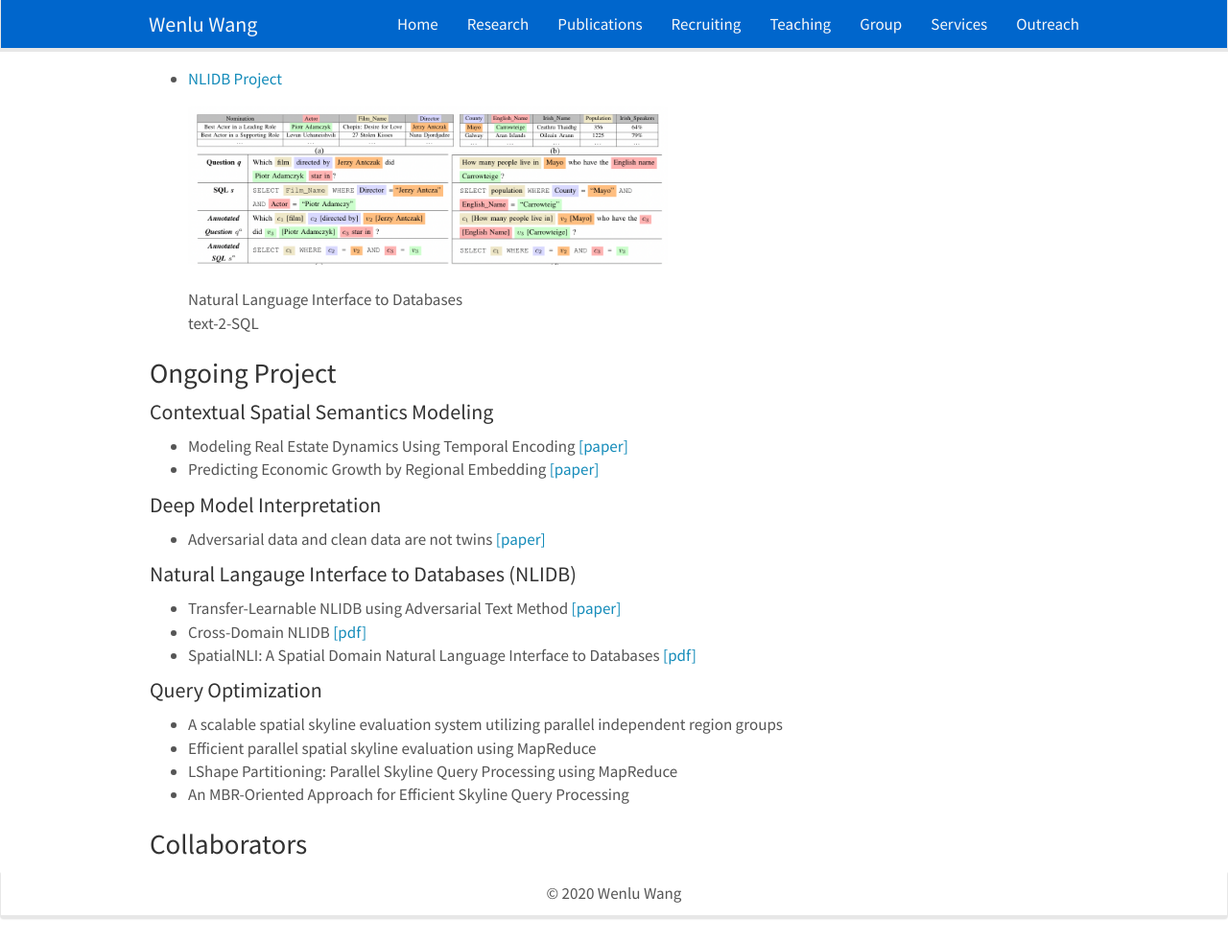
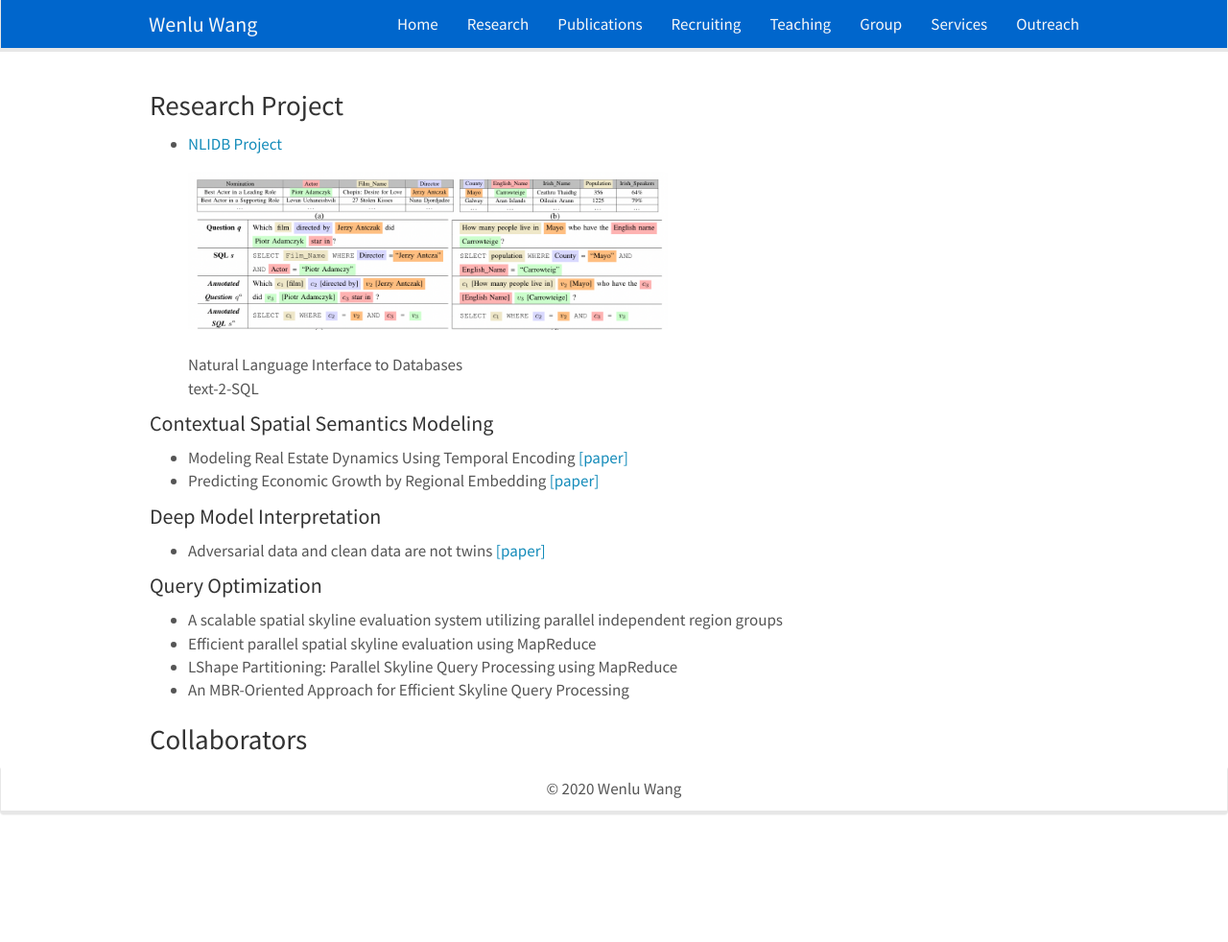
Before and after one commit to WENLU-W/WENLU-W.github.io, a Jekyll site: the page built from docs/_pages/research.md, in a window 1280 px wide and 982 px high. Shown: the whole window at 96% size. Built offline with Jekyll 4.4.1, drawn with Linux system fonts in a browser that asks for light colours; nearby versions of some CDN libraries.

Commit message:
Update research.md

```diff
--- a/docs/_pages/research.md
+++ b/docs/_pages/research.md
@@ -5,6 +5,8 @@ excerpt: "Wenlu Wang -- Research"
 sitemap: false
 permalink: /research/
 ---
+
+### Research Project
 
 <ul>
   {% for post in site.posts %}
@@ -15,8 +17,6 @@ permalink: /research/
   {% endfor %}
 </ul>
 
-### Ongoing Project
-
 #### Contextual Spatial Semantics Modeling
 
 - Modeling Real Estate Dynamics Using Temporal Encoding <a href="">[paper]</a>
@@ -24,11 +24,6 @@ permalink: /research/
 
 #### Deep Model Interpretation
 - Adversarial data and clean data are not twins <a href="https://arxiv.org/pdf/1704.04960.pdf">[paper]</a>
-
-#### Natural Langauge Interface to Databases (NLIDB)
-- Transfer-Learnable NLIDB using Adversarial Text Method <a href="https://ieeexplore.ieee.org/abstract/document/9101534">[paper]</a>
-- Cross-Domain NLIDB <a href="http://ceur-ws.org/Vol-2399/paper14.pdf">[pdf]</a>
-- SpatialNLI: A Spatial Domain Natural Language Interface to Databases <a href="https://arxiv.org/abs/1908.10917">[pdf]</a>
 
 #### Query Optimization
 - A scalable spatial skyline evaluation system utilizing parallel independent region groups
```
